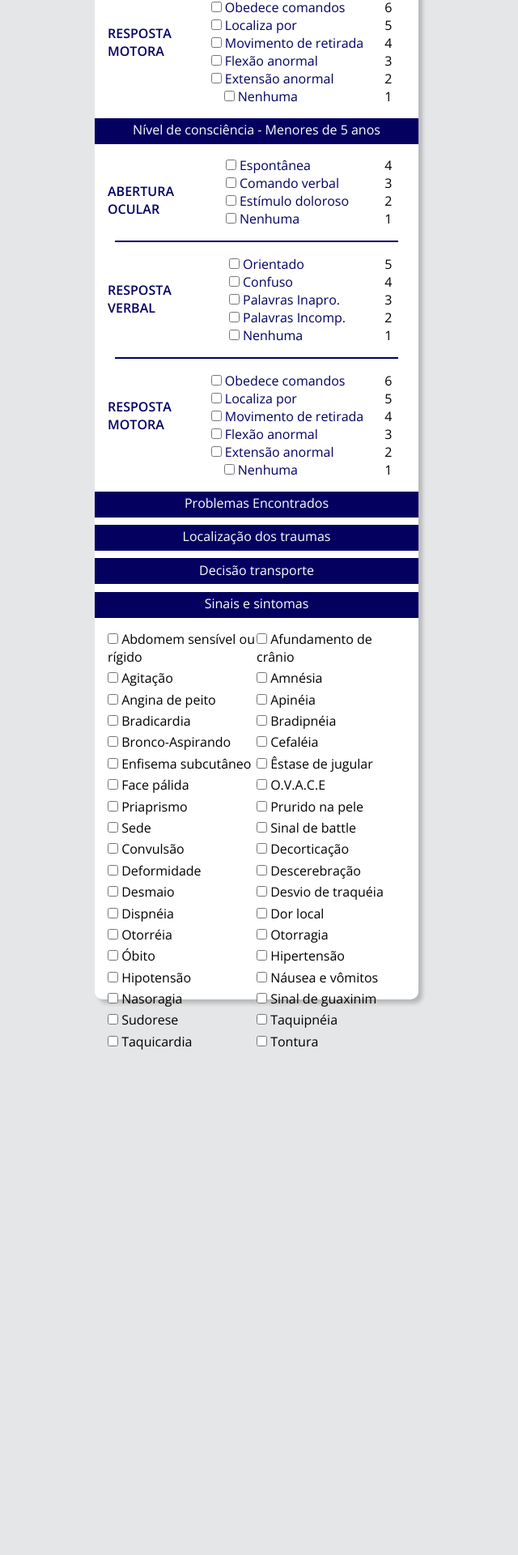
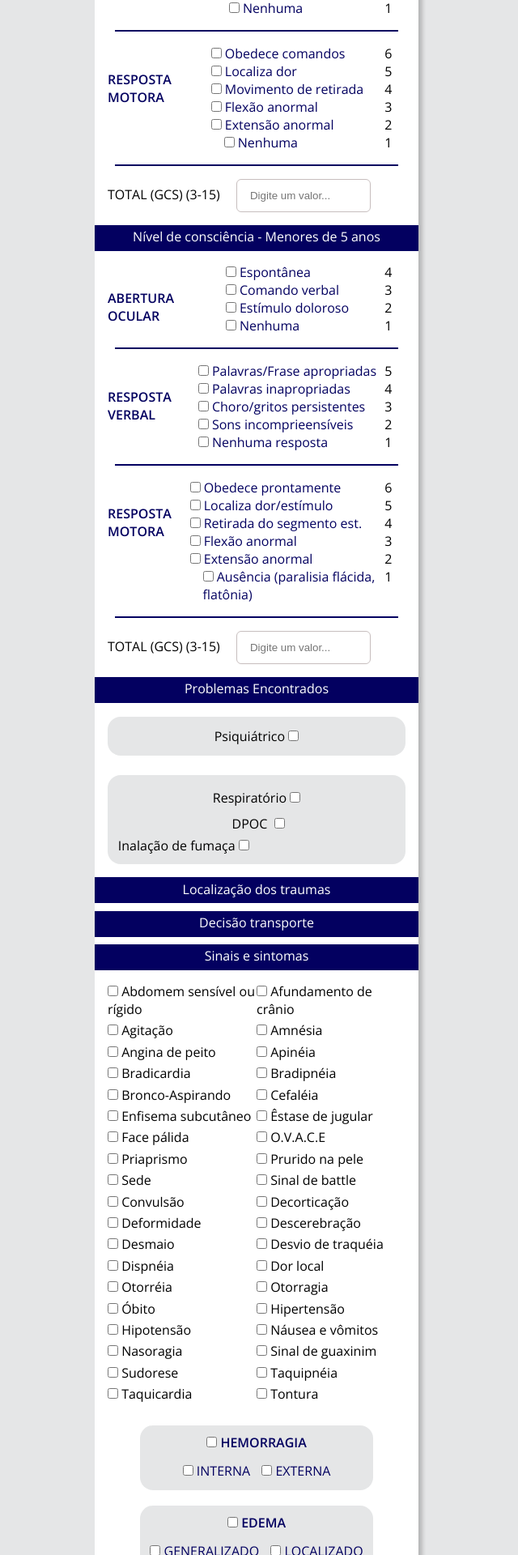
Before and after one commit to tiagofermiano/SA_NOAR, a PHP site: page /pages/index.html in a window 1280 px wide. Shown: the part 3600-5520 px from the top of the page at 81% size, without its empty margins (323-963 px from the left). Before the commit the page ends 4896 px from the top, so only its background shows below. Run offline with PHP 8.4, Linux system fonts and the light colour scheme.

Commit message:
Co-authored-by: Marcelo Vinicius Leicht <vlcelo@users.noreply.github.com> Co-authored-by: Maria Fernanda de Jesus <mafejjj@users.noreply.github.com>

```diff
--- a/assets/teste.css
+++ b/assets/teste.css
@@ -4,7 +4,8 @@
 * {
   margin: 0;
   padding: 0;
-    box-sizing: border-box; /* Adicionado para melhorar o cálculo do tamanho */
+  box-sizing: border-box;
+  /* Adicionado para melhorar o cálculo do tamanho */
 }
 
 body {
@@ -13,29 +14,35 @@
   background-color: #E5E6E7;
   /* background-image: linear-gradient(to bottom, #001024, #001e44); */
   background-repeat: no-repeat;
-    font-family: 'Open Sans', sans-serif; /* Definir uma fonte padrão */
+  font-family: 'Open Sans', sans-serif;
+  /* Definir uma fonte padrão */
 }
 
 .container {
-    max-width: 1230px; /* Alterado de width para max-width para melhor responsividade */
+  max-width: 1230px;
+  /* Alterado de width para max-width para melhor responsividade */
   margin: 0 auto;
-    padding: 0 15px; /* Adicionado um espaçamento interno */
+  padding: 0 15px;
+  /* Adicionado um espaçamento interno */
 }
 
 header {
   display: flex;
-    align-items: center; /* Centralizar verticalmente */
+  align-items: center;
+  /* Centralizar verticalmente */
   height: 12vh;
   background: #030060;
 }
 
 .logo {
   width: 8%;
-    margin: 0 auto; /* Centralizar horizontalmente */
+  margin: 0 auto;
+  /* Centralizar horizontalmente */
 }
 
 .title {
-    font-size: 1.5rem; /* Alterado para unidade de rem para melhor escalabilidade */
+  font-size: 1.5rem;
+  /* Alterado para unidade de rem para melhor escalabilidade */
   color: #030060;
   text-align: center;
   font-weight: bold;
@@ -46,8 +53,10 @@
 
 .boxinfopaciente {
   background-color: #fff;
-    width: 90%; /* Alterado para largura relativa */
-    max-width: 400px; /* Definir uma largura máxima */
+  width: 90%;
+  /* Alterado para largura relativa */
+  max-width: 400px;
+  /* Definir uma largura máxima */
   margin: 0 auto;
   border-radius: 10px;
   box-shadow: 5px 5px 5px rgba(0, 0, 0, 0.2);
@@ -56,8 +65,22 @@
 
 .boxinfoocorrencia {
   background-color: #fff;
-    width: 90%; /* Alterado para largura relativa */
-    max-width: 400px; /* Definir uma largura máxima */
+  width: 90%;
+  /* Alterado para largura relativa */
+  max-width: 400px;
+  /* Definir uma largura máxima */
+  margin: 0 auto;
+  border-radius: 10px;
+  box-shadow: 5px 5px 5px rgba(0, 0, 0, 0.2);
+  padding: 1rem;
+}
+
+.boxsituacaopaciente {
+  background-color: #fff;
+  width: 90%;
+  /* Alterado para largura relativa */
+  max-width: 400px;
+  /* Definir uma largura máxima */
   margin: 0 auto;
   border-radius: 10px;
   box-shadow: 5px 5px 5px rgba(0, 0, 0, 0.2);
@@ -93,7 +116,7 @@
   transition: 0.5s;
 }
 
-  .sexo{
+.sexo {
   font-size: 17px;
   font-family: 'Poppins', sans-serif;
   color: #030060;
@@ -109,7 +132,7 @@
   border-radius: 5px;
 }
 
-.textosexo{
+.textosexo {
   font-size: 1rem;
   font-family: 'Poppins', sans-serif;
   color: #030060;
@@ -145,11 +168,11 @@
   cursor: pointer;
 }
 
-#checkbox{
+#checkbox {
   left: 90%;
 }
 
-.subtitulo{
+.subtitulo {
   background-color: #030060;
   font-size: 1rem;
   margin-top: 1rem;
@@ -162,7 +185,7 @@
   margin-left: -1rem;
 }
 
-.texto{
+.texto {
   font-size: 1rem;
   margin-top: -1.8rem;
   color: #fff;
@@ -170,18 +193,42 @@
   justify-content: center;
 }
 
-.checkbox{
+.checkbox {
   color: #030060;
   margin-left: 1rem;
 }
 
-.checkbox-texto{
+.checkbox-texto {
   color: #030060;
   text-align: center;
   font-weight: bold;
   margin-top: 1.2rem;
   font-size: 1rem;
+  padding-top: 3.5%;
 }
+
+.checkbox-container {
+  text-align: center;
+  background-color: #E5E6E7;
+  border-radius: 1rem;
+  width: 18rem;
+  margin: 0 auto;
+}
+
+.checkbox-textocontainer,
+.checkbox-textocontainer2 {
+  color: #030060;
+  text-align: center;
+  font-size: 1rem;
+  margin-top: 0.8rem;
+  display: inline-block;
+  margin-bottom: 0.8rem;
+}
+
+.checkbox-textocontainer2 {
+  margin-left: 10px;
+}
+
 
 .input-consciencia label {
   display: block;
@@ -191,46 +238,122 @@
   font-weight: bold;
 }
 
-.input-vitimaera input{
+.input-vitimaera input {
   display: block;
 }
 
-.input-vitimaera input{
+.input-vitimaera input {
   display: block;
 }
 
-.txt_cinematica{
-  display: flex;
+.grid_txt_cinematica {
+  display: grid;
+  grid-template-columns: 1fr;
+  justify-content: space-between;
+  align-items: center;
+  row-gap: 1%;
 }
 
-.checkbox-cinematica{
+.grid_checkbox_sim_cinematica {
+  display: grid;
+  grid-template-columns: 1fr;
+  justify-content: space-between;
+  align-items: center;
+  row-gap: 1%;
+  margin-left: auto;
+}
+
+.grid_checkbox_nao_cinematica {
+  display: grid;
+  grid-template-columns: 1fr;
+  justify-content: space-between;
+  align-items: center;
+  row-gap: 1%;
+  margin-left: auto;
+}
+
+.txt_cinematica {
+  display: flex;
+  flex-direction: column;
+}
+
+.checkbox-cinematica {
   border-radius: 20px;
   color: red;
+  margin-left: auto;
 }
 
-.grid_vitima{
+
+.grid_vitima {
   display: grid;
   grid-template-columns: 1fr 1fr;
   row-gap: 1%;
 }
 
-.grid_ocorrencia{
-  display: grid ;
+.grid_ocorrencia {
+  display: grid;
+  box-sizing: border-box;
   grid-template-columns: 1fr 1fr;
   row-gap: 1%;
 }
 
-.grid_cinematica{
+.grid_cinematica {
   display: grid;
-  grid-template-columns: 1fr 1fr 1fr;
-  row-gap: 1%;
+  grid-template-columns: 1fr 0.3fr 0.3fr;
+  row-gap: 4%;
 }
 
-.grid_maior5{
-  display : grid;
+.grid_maior5 {
+  display: grid;
   grid-template-columns: 1fr 3fr 0.3fr;
 }
 
-.check_ocular{
+.check_ocular {
   margin: auto;
 }
+
+.totalgcs{
+  display: block
+}
+
+#gcs {
+  width: 45%;
+  border-radius: 0.375rem;
+  border: 1.5px solid #C7BEBE;
+  margin-left: 1rem ;
+  outline: 0;
+  background-color: #fff;
+  padding: 0.75rem 1rem;
+  color: #030060;
+  cursor: pointer;
+}
+
+.prob{
+  display: grid;
+  grid-template-columns: 1fr;
+  margin-top: 1.5rem;
+  border-radius: 1rem;
+  background-color: #E5E6E7;
+  padding: 0.8rem;
+  align-items: center;
+  text-decoration: #030060;
+}
+
+.checkbox_prob{
+  display: block;
+  margin: auto;
+}
+
+#resp{
+  display: grid;
+  grid-template-rows: 1fr 1fr;
+}
+
+#sub_resp {
+  display: inline-block;
+  padding: 0.3rem;
+}
+
+#sub_resp label {
+  padding: 0.3rem;
+}
--- a/pages/index.html
+++ b/pages/index.html
@@ -161,7 +161,6 @@
       </select>
     </div>
   </div>
-  </div>
 
   <hr class="hr1">
 
@@ -309,7 +308,7 @@
       </div>
       <div>
         <input type="checkbox" name="checkBox[]" class="checkbox-block" id="checkbox-id-1">
-        <label for="checkbox-id-1">Queda nível <2M</label>
+        <label for="checkbox-id-1"> Queda nível menor que 2M </label>
       </div>
       <div>
         <input type="checkbox" name="checkBox[]" class="checkbox-block" id="checkbox-id-1">
@@ -339,83 +338,104 @@
     </div>
     <br>
 
-
-
     <div class="subtitulo"></div>
     <div class="texto">Avaliação de cinemática: </div>
 
     <br>
 
     <div class="grid_cinematica">
-
       <!-- TEXTOS DAS CHECKBOX -->
 
+      <div class="grid_txt_cinematica">
       <div class="txt_cinematica">
-<p> Distúrbio de comportamento</p>
+        <p>Distúrbio de comportamento</p>
+      </div>
+      <div class="txt_cinematica">
+        <p>Encontrado com capacete</p>
+      </div>
+      <div class="txt_cinematica">
+        <p>Encontrado de cinto</p>
+      </div>
+      <div class="txt_cinematica">
+        <p>Para-brisa avariado</p>
+      </div>
+      <div class="txt_cinematica">
+        <p>Caminhando na cena</p>
+      </div>
+      <div class="txt_cinematica">
+        <p>Painel avariado</p>
+      </div>
+      <div class="txt_cinematica">
+        <p>Volante torcido</p>
+      </div>
     </div>
 
       <!-- CHECKBOX SIM -->
-
+      <div class="grid_checkbox_sim_cinematica">
       <div>
         <input type="checkbox" name="checkBox[]" class="checkbox-cinematica" id="checkbox-id-1">
         <label for="checkbox-id-1">Sim</label>
       </div>
       <div>
-        <input type="checkbox" name="checkBox[]" class="checkbox-cinematica" id="checkbox-id-1">
-        <label for="checkbox-id-1">Sim</label>
+        <input type="checkbox" name="checkBox[]" class="checkbox-cinematica" id="checkbox-id-2">
+        <label for="checkbox-id-2">Sim</label>
       </div>
       <div>
-        <input type="checkbox" name="checkBox[]" class="checkbox-cinematica" id="checkbox-id-1">
-        <label for="checkbox-id-1">Sim</label>
+        <input type="checkbox" name="checkBox[]" class="checkbox-cinematica" id="checkbox-id-3">
+        <label for="checkbox-id-3">Sim</label>
       </div>
       <div>
-        <input type="checkbox" name="checkBox[]" class="checkbox-cinematica" id="checkbox-id-1">
-        <label for="checkbox-id-1">Sim</label>
+        <input type="checkbox" name="checkBox[]" class="checkbox-cinematica" id="checkbox-id-4">
+        <label for="checkbox-id-4">Sim</label>
       </div>
       <div>
-        <input type="checkbox" name="checkBox[]" class="checkbox-cinematica" id="checkbox-id-1">
-        <label for="checkbox-id-1">Sim</label>
+        <input type="checkbox" name="checkBox[]" class="checkbox-cinematica" id="checkbox-id-5">
+        <label for="checkbox-id-5">Sim</label>
       </div>
       <div>
-        <input type="checkbox" name="checkBox[]" class="checkbox-cinematica" id="checkbox-id-1">
-        <label for="checkbox-id-1">Sim</label>
+        <input type="checkbox" name="checkBox[]" class="checkbox-cinematica" id="checkbox-id-6">
+        <label for="checkbox-id-6">Sim</label>
       </div>
       <div>
-        <input type="checkbox" name="checkBox[]" class="checkbox-cinematica" id="checkbox-id-1">
-        <label for="checkbox-id-1">Sim</label>
+        <input type="checkbox" name="checkBox[]" class="checkbox-cinematica" id="checkbox-id-7">
+        <label for="checkbox-id-7">Sim</label>
+      </div>
     </div>
 
       <!-- CHECKBOX NÃO -->
 
+      <div class="grid_checkbox_nao_cinematica">
       <div>
-        <input type="checkbox" name="checkBox[]" class="checkbox-cinematica" id="checkbox-id-1">
-        <label for="checkbox-id-1">Não</label>
+        <input type="checkbox" name="checkBox[]" class="checkbox-cinematica" id="checkbox-id-8">
+        <label for="checkbox-id-8">Não</label>
       </div>
       <div>
-        <input type="checkbox" name="checkBox[]" class="checkbox-cinematica" id="checkbox-id-1">
-        <label for="checkbox-id-1">Não</label>
+        <input type="checkbox" name="checkBox[]" class="checkbox-cinematica" id="checkbox-id-9">
+        <label for="checkbox-id-9">Não</label>
       </div>
       <div>
-        <input type="checkbox" name="checkBox[]" class="checkbox-cinematica" id="checkbox-id-1">
-        <label for="checkbox-id-1">Não</label>
+        <input type="checkbox" name="checkBox[]" class="checkbox-cinematica" id="checkbox-id-10">
+        <label for="checkbox-id-10">Não</label>
       </div>
       <div>
-        <input type="checkbox" name="checkBox[]" class="checkbox-cinematica" id="checkbox-id-1">
-        <label for="checkbox-id-1">Não</label>
+        <input type="checkbox" name="checkBox[]" class="checkbox-cinematica" id="checkbox-id-11">
+        <label for="checkbox-id-11">Não</label>
       </div>
       <div>
-        <input type="checkbox" name="checkBox[]" class="checkbox-cinematica" id="checkbox-id-1">
-        <label for="checkbox-id-1">Não</label>
+        <input type="checkbox" name="checkBox[]" class="checkbox-cinematica" id="checkbox-id-12">
+        <label for="checkbox-id-12">Não</label>
       </div>
       <div>
-        <input type="checkbox" name="checkBox[]" class="checkbox-cinematica" id="checkbox-id-1">
-        <label for="checkbox-id-1">Não</label>
+        <input type="checkbox" name="checkBox[]" class="checkbox-cinematica" id="checkbox-id-13">
+        <label for="checkbox-id-13">Não</label>
       </div>
       <div>
-        <input type="checkbox" name="checkBox[]" class="checkbox-cinematica" id="checkbox-id-1">
-        <label for="checkbox-id-1">Não</label>
+        <input type="checkbox" name="checkBox[]" class="checkbox-cinematica" id="checkbox-id-14">
+        <label for="checkbox-id-14">Não</label>
       </div>
     </div>
+  </div>
+
 
     <br>
 
@@ -427,7 +447,7 @@
   </div>
 
 
-  <div class="boxinfoocorrencia">
+  <div class="boxsituacaopaciente">
 
     <form class="form">
       <div class="input-caixatexto">
@@ -510,19 +530,23 @@
 
         <div class="checkbox">
           <input type="checkbox" name="checkBox[]" class="checkbox-block" id="checkbox-id-1">
-          <label for="checkbox-id-1">Espontânea</label><div class="numeros_niveis"></div>
+          <label for="checkbox-id-1">Espontânea</label>
+          <div class="numeros_niveis"></div>
         </div>
         <div class="checkbox">
           <input type="checkbox" name="checkBox[]" class="checkbox-block" id="checkbox-id-1">
-          <label for="checkbox-id-1">Comando verbal</label><div class="numeros_niveis"></div>
+          <label for="checkbox-id-1">Comando verbal</label>
+          <div class="numeros_niveis"></div>
         </div>
         <div class="checkbox">
           <input type="checkbox" name="checkBox[]" class="checkbox-block" id="checkbox-id-1">
-          <label for="checkbox-id-1">Estímulo doloroso</label><div class="numeros_niveis"></div>
+          <label for="checkbox-id-1">Estímulo doloroso</label>
+          <div class="numeros_niveis"></div>
         </div>
         <div class="checkbox">
           <input type="checkbox" name="checkBox[]" class="checkbox-block" id="checkbox-id-1">
-          <label for="checkbox-id-1">Nenhuma</label><div class="numeros_niveis"></div>
+          <label for="checkbox-id-1">Nenhuma</label>
+          <div class="numeros_niveis"></div>
         </div>
       </div>
 
@@ -588,7 +612,7 @@
         </div>
         <div class="checkbox">
           <input type="checkbox" name="checkBox[]" class="checkbox-block" id="checkbox-id-1">
-          <label for="checkbox-id-1">Localiza por</label>
+          <label for="checkbox-id-1">Localiza dor</label>
         </div>
         <div class="checkbox">
           <input type="checkbox" name="checkBox[]" class="checkbox-block" id="checkbox-id-1">
@@ -618,6 +642,12 @@
       </div>
     </div>
 
+    <hr class="hr2">
+
+    <div class="totalgcs">
+      <p>TOTAL (GCS) (3-15)
+        <input type="number" id="gcs" name="gcs" placeholder="Digite um valor..." min="3" max="15">
+    </div>
 
     <div class="subtitulo"></div>
     <div class="texto">Nível de consciência - Menores de 5 anos </div>
@@ -632,19 +662,23 @@
 
         <div class="checkbox">
           <input type="checkbox" name="checkBox[]" class="checkbox-block" id="checkbox-id-1">
-          <label for="checkbox-id-1">Espontânea</label><div class="numeros_niveis"></div>
+          <label for="checkbox-id-1">Espontânea</label>
+          <div class="numeros_niveis"></div>
         </div>
         <div class="checkbox">
           <input type="checkbox" name="checkBox[]" class="checkbox-block" id="checkbox-id-1">
-          <label for="checkbox-id-1">Comando verbal</label><div class="numeros_niveis"></div>
+          <label for="checkbox-id-1">Comando verbal</label>
+          <div class="numeros_niveis"></div>
         </div>
         <div class="checkbox">
           <input type="checkbox" name="checkBox[]" class="checkbox-block" id="checkbox-id-1">
-          <label for="checkbox-id-1">Estímulo doloroso</label><div class="numeros_niveis"></div>
+          <label for="checkbox-id-1">Estímulo doloroso</label>
+          <div class="numeros_niveis"></div>
         </div>
         <div class="checkbox">
           <input type="checkbox" name="checkBox[]" class="checkbox-block" id="checkbox-id-1">
-          <label for="checkbox-id-1">Nenhuma</label><div class="numeros_niveis"></div>
+          <label for="checkbox-id-1">Nenhuma</label>
+          <div class="numeros_niveis"></div>
         </div>
       </div>
 
@@ -667,23 +701,23 @@
 
         <div class="checkbox">
           <input type="checkbox" name="checkBox[]" class="checkbox-block" id="checkbox-id-1">
-          <label for="checkbox-id-1">Orientado</label>
+          <label for="checkbox-id-1">Palavras/Frase apropriadas</label>
         </div>
         <div class="checkbox">
           <input type="checkbox" name="checkBox[]" class="checkbox-block" id="checkbox-id-1">
-          <label for="checkbox-id-1">Confuso</label>
+          <label for="checkbox-id-1">Palavras inapropriadas</label>
         </div>
         <div class="checkbox">
           <input type="checkbox" name="checkBox[]" class="checkbox-block" id="checkbox-id-1">
-          <label for="checkbox-id-1">Palavras Inapro.</label>
+          <label for="checkbox-id-1">Choro/gritos persistentes</label>
         </div>
         <div class="checkbox">
           <input type="checkbox" name="checkBox[]" class="checkbox-block" id="checkbox-id-1">
-          <label for="checkbox-id-1">Palavras Incomp.</label>
+          <label for="checkbox-id-1">Sons incomprieensíveis</label>
         </div>
         <div class="checkbox">
           <input type="checkbox" name="checkBox[]" class="checkbox-block" id="checkbox-id-1">
-          <label for="checkbox-id-1">Nenhuma</label>
+          <label for="checkbox-id-1">Nenhuma resposta</label>
         </div>
       </div>
 
@@ -706,15 +740,15 @@
 
         <div class="checkbox">
           <input type="checkbox" name="checkBox[]" class="checkbox-block" id="checkbox-id-1">
-          <label for="checkbox-id-1">Obedece comandos</label>
+          <label for="checkbox-id-1">Obedece prontamente</label>
         </div>
         <div class="checkbox">
           <input type="checkbox" name="checkBox[]" class="checkbox-block" id="checkbox-id-1">
-          <label for="checkbox-id-1">Localiza por</label>
+          <label for="checkbox-id-1">Localiza dor/estímulo</label>
         </div>
         <div class="checkbox">
           <input type="checkbox" name="checkBox[]" class="checkbox-block" id="checkbox-id-1">
-          <label for="checkbox-id-1">Movimento de retirada</label>
+          <label for="checkbox-id-1">Retirada do segmento est.</label>
         </div>
         <div class="checkbox">
           <input type="checkbox" name="checkBox[]" class="checkbox-block" id="checkbox-id-1">
@@ -725,7 +759,7 @@
           <label for="checkbox-id-1">Extensão anormal</label>
           <div class="checkbox">
             <input type="checkbox" name="checkBox[]" class="checkbox-block" id="checkbox-id-1">
-          <label for="checkbox-id-1">Nenhuma</label>
+            <label for="checkbox-id-1">Ausência (paralisia flácida, flatônia)</label>
           </div>
         </div>
       </div>
@@ -740,14 +774,47 @@
       </div>
     </div>
 
+    <hr class="hr2">
+
+    <div class="totalgcs">
+      <p>TOTAL (GCS) (3-15)
+        <input type="number" id="gcs" name="gcs" placeholder="Digite um valor...">
+    </div>
+
     <div class="subtitulo"></div>
     <div class="texto">Problemas Encontrados</div>
+
+    <div class="prob">
+    <div class="checkbox_prob" id="psiq">
+      <label for="scales">Psiquiátrico</label>
+      <input type="checkbox" id="scales" name="scales">
+    </div>
+  </div>
+
+  <div class="prob" id="resp">
+    <div class="checkbox_prob">
+      <label for="scales">Respiratório</label>
+      <input type="checkbox" id="scales" name="scales">
+    </div>
+    <div class="checkbox_prob" id="sub_resp">
+      <div id="checks_subresp">
+      <label for="scales">DPOC</label>
+      <input type="checkbox" id="scales" name="scales">
+      </div>
+    </div>
+    <div id="checks_subresp">
+      <label for="scales">Inalação de fumaça</label>
+      <input type="checkbox" id="scales" name="scales">
+    </div>
+  </div>
+
 
     <div class="subtitulo"></div>
     <div class="texto">Localização dos traumas</div>
 
     <div class="subtitulo"></div>
     <div class="texto">Decisão transporte</div>
+
 
     <div class="subtitulo"></div>
     <div class="texto">Sinais e sintomas</div>
@@ -906,6 +973,117 @@
         <input type="checkbox" name="checkBox[]" class="checkbox-block" id="checkbox-id-1">
         <label for="checkbox-id-1">Tontura</label>
       </div>
+    </div>
+    <br><br><br><br>
+
+    <div class="checkbox-container">
+      <div class="checkbox-texto">
+        <input type="checkbox" id="scales" name="scales" />
+        <label for="scales">HEMORRAGIA</label>
+      </div>
+
+      <div class="checkbox-textocontainer">
+        <input type="checkbox" id="horns" name="horns" />
+        <label for="horns">INTERNA</label>
+      </div>
+
+      <div class="checkbox-textocontainer2">
+        <input type="checkbox" id="horns2" name="horns2" />
+        <label for="horns2">EXTERNA</label>
+      </div>
+    </div>
+
+    <div class="checkbox-container">
+      <div class="checkbox-texto">
+        <input type="checkbox" id="scales" name="scales" />
+        <label for="scales">EDEMA</label>
+      </div>
+
+      <div class="checkbox-textocontainer">
+        <input type="checkbox" id="horns" name="horns" />
+        <label for="horns">GENERALIZADO</label>
+      </div>
+
+      <div class="checkbox-textocontainer2">
+        <input type="checkbox" id="horns2" name="horns2" />
+        <label for="horns2">LOCALIZADO</label>
+      </div>
+    </div>
+
+    <div class="checkbox-container">
+      <div class="checkbox-texto">
+        <input type="checkbox" id="scales" name="scales" />
+        <label for="scales">PARADA</label>
+      </div>
+
+      <div class="checkbox-textocontainer">
+        <input type="checkbox" id="horns" name="horns" />
+        <label for="horns">CARDÍACA</label>
+      </div>
+
+      <div class="checkbox-textocontainer2">
+        <input type="checkbox" id="horns2" name="horns2" />
+        <label for="horns2">RESPIRATÓRIA</label>
+      </div>
+    </div>
+
+    <div class="checkbox-container">
+      <div class="checkbox-texto">
+        <input type="checkbox" id="scales" name="scales" />
+        <label for="scales">CIANOSE</label>
+      </div>
+
+      <div class="checkbox-textocontainer">
+        <input type="checkbox" id="horns" name="horns" />
+        <label for="horns">LÁBIOS</label>
+      </div>
+
+      <div class="checkbox-textocontainer2">
+        <input type="checkbox" id="horns2" name="horns2" />
+        <label for="horns2">EXTREMIDADE</label>
+      </div>
+    </div>
+
+    <div class="checkbox-container">
+      <div class="checkbox-texto">
+        <input type="checkbox" id="scales" name="scales" />
+        <label for="scales">PUPILAS</label>
+      </div>
+
+      <div class="checkbox-textocontainer">
+        <input type="checkbox" id="horns" name="horns" />
+        <label for="horns">ANISOCORIA</label>
+      </div>
+
+      <div class="checkbox-textocontainer2">
+        <input type="checkbox" id="horns2" name="horns2" />
+        <label for="horns2">ISOCORIA</label>
+      </div>
+
+    <div class="checkbox-textocontainer">
+      <input type="checkbox" id="horns" name="horns" />
+      <label for="horns">MIDRIASE</label>
+    </div>
+
+    <div class="checkbox-textocontainer2">
+      <input type="checkbox" id="horns2" name="horns2" />
+      <label for="horns2">MIOSE</label>
+    </div>
+
+    <div class="checkbox-textocontainer">
+      <input type="checkbox" id="horns" name="horns" />
+      <label for="horns">REAGENTE</label>
+    </div>
+
+    <div class="checkbox-textocontainer2">
+      <input type="checkbox" id="horns2" name="horns2" />
+      <label for="horns2">Ñ REAGENTE</label>
+    </div>
+
+  </div>
+
+    </form>
+
 
   </div>
 
```
Lines whose indentation alone changed are shown as unchanged.
